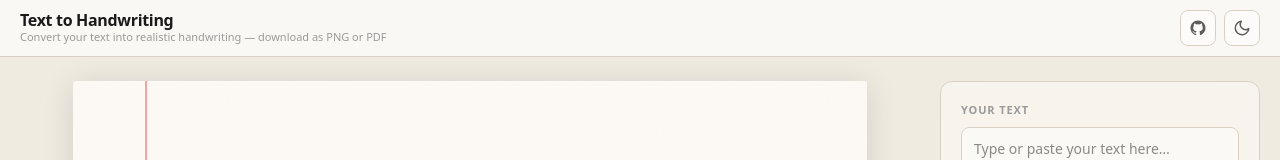
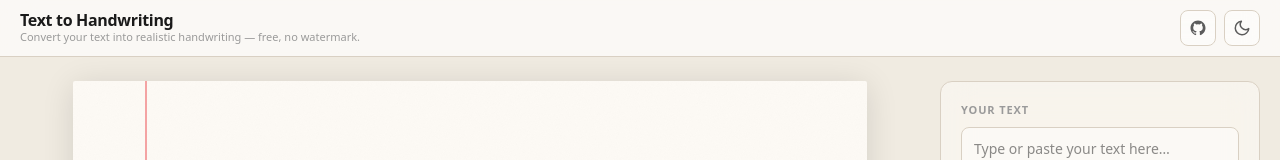
Before and after one commit to fuyalasmit/text-to-own-handwriting, a Next.js app: page / in a window 1280 px wide. Shown: the top 160 px of the page. Built offline with nearby package versions, Linux system fonts and the light colour scheme.

Commit message:
chore: add data no snippet for faq, how it works and update description

```diff
--- a/app/components/Header.tsx
+++ b/app/components/Header.tsx
@@ -50,7 +50,7 @@ export default function Header({ darkMode, onToggleDark }: HeaderProps) {
                                 color: "var(--text-muted)",
                                 lineHeight: 1.3,
                             }}>
-                            Convert your text into realistic handwriting — download as PNG or PDF
+                            Convert your text into realistic handwriting — free, no watermark.
                         </div>
                     </div>
                 </div>
--- a/app/components/StaticSEOSection.tsx
+++ b/app/components/StaticSEOSection.tsx
@@ -53,7 +53,7 @@ export default function StaticSEOSection() {
                 </div>
 
                 {/* How it works */}
-                <div>
+                <div data-nosnippet>
                     <h2
                         style={{
                             fontSize: 16,
@@ -107,7 +107,7 @@ export default function StaticSEOSection() {
                 </div>
 
                 {/* FAQ */}
-                <div>
+                <div data-nosnippet>
                     <h2
                         style={{
                             fontSize: 16,
--- a/app/layout.tsx
+++ b/app/layout.tsx
@@ -10,7 +10,7 @@ export const metadata: Metadata = {
         template: "%s | Text to Handwriting Converter",
     },
     description:
-        "Free online tool to convert any typed text into realistic handwriting instantly. Choose your style, customize ink color and font size, export as PNG or PDF. No signup, no watermark.",
+        "Free online tool to convert any text into realistic handwriting.  No signup, no watermark. Choose your font, customize ink color and font size, export as PNG or PDF.",
     keywords: [
         "text to handwriting",
         "text to handwriting converter",
```
